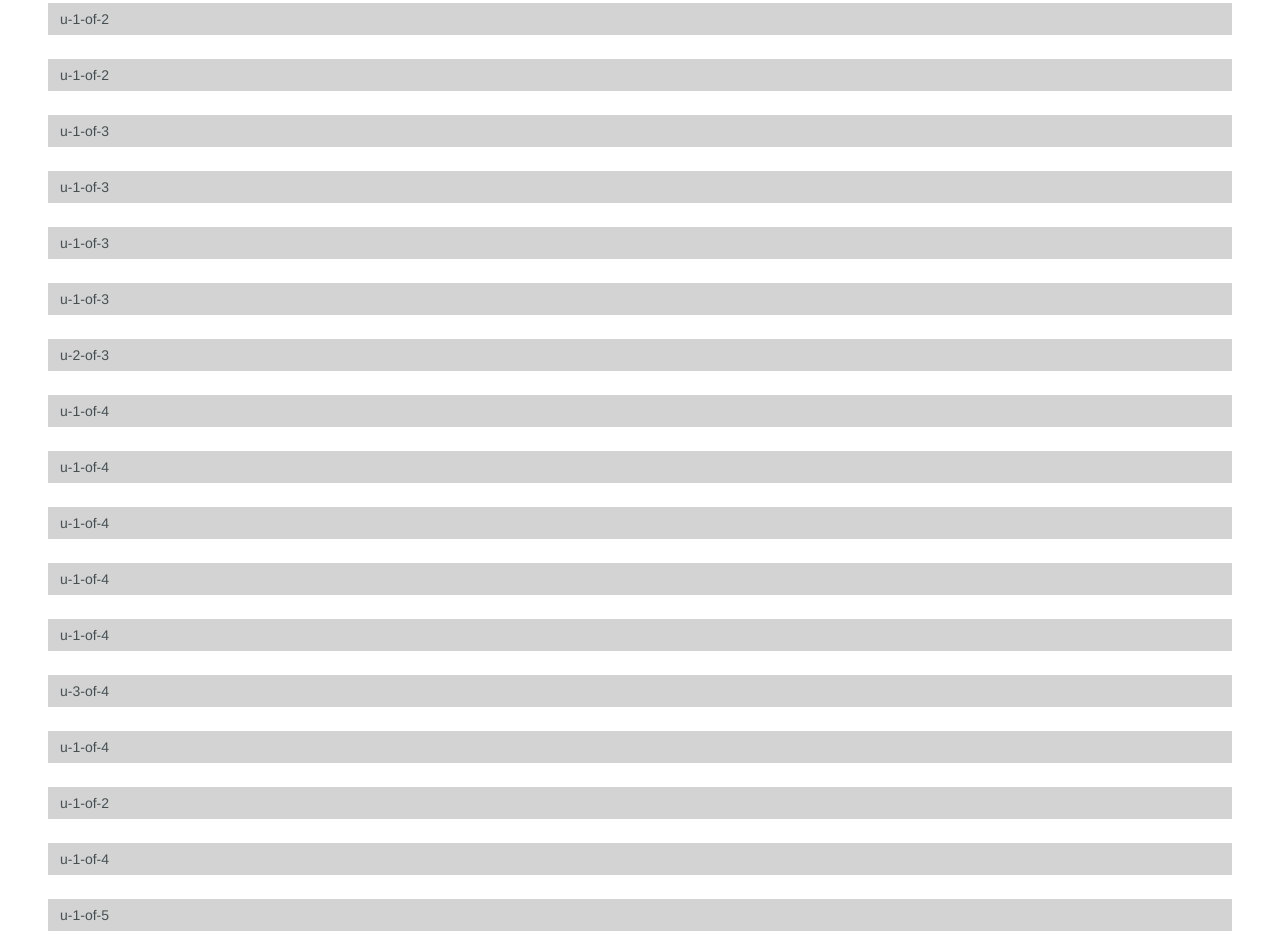
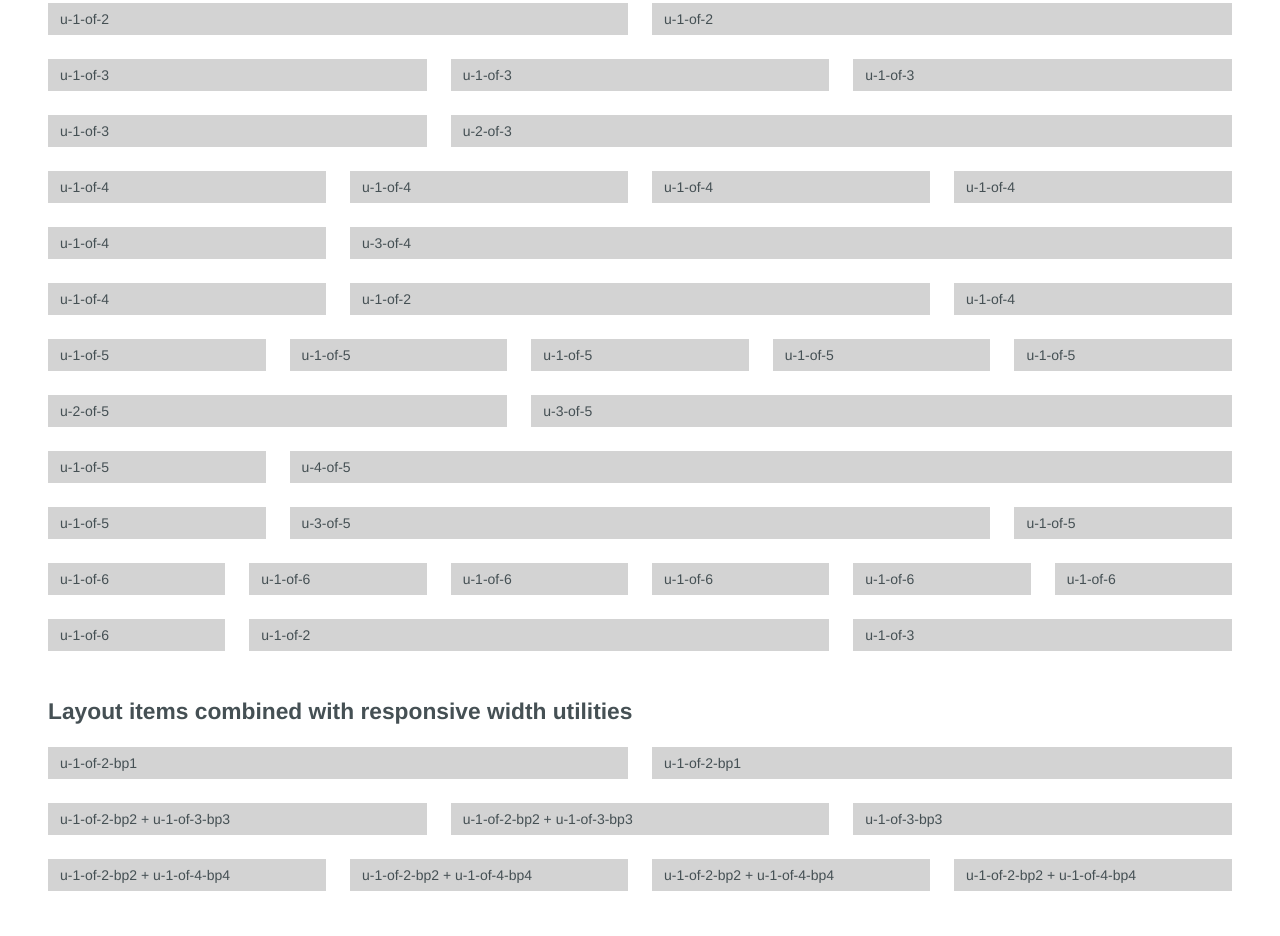
Before and after one commit to mct-ui/blogpost-design-PypaertSybrin, a plain HTML site: page layout.html in a window 1280 px wide. Shown: the part 125-1061 px from the top of the page. Drawn offline with Linux system fonts and the light colour scheme.

Commit message:
Labo-flexbox

```diff
--- a/layout.html
+++ b/layout.html
@@ -24,115 +24,115 @@
                 <div class="o-layout__item">
                     <p class="c-layout-block c-layout-block--ellipsis">default: 100%</p>
                 </div>
-                <div class="o-layout__item">
+                <div class="o-layout__item u-1-of-2">
                     <p class="c-layout-block c-layout-block--ellipsis">u-1-of-2</p>
                 </div>
-                <div class="o-layout__item">
+                <div class="o-layout__item u-1-of-2">
                     <p class="c-layout-block c-layout-block--ellipsis">u-1-of-2</p>
                 </div>
-                <div class="o-layout__item">
+                <div class="o-layout__item u-1-of-3">
                     <p class="c-layout-block c-layout-block--ellipsis">u-1-of-3</p>
                 </div>
-                <div class="o-layout__item">
+                <div class="o-layout__item u-1-of-3">
                     <p class="c-layout-block c-layout-block--ellipsis">u-1-of-3</p>
                 </div>
-                <div class="o-layout__item">
+                <div class="o-layout__item u-1-of-3">
                     <p class="c-layout-block c-layout-block--ellipsis">u-1-of-3</p>
                 </div>
-                <div class="o-layout__item">
+                <div class="o-layout__item u-1-of-3">
                     <p class="c-layout-block c-layout-block--ellipsis">u-1-of-3</p>
                 </div>
-                <div class="o-layout__item">
+                <div class="o-layout__item u-2-of-3">
                     <p class="c-layout-block c-layout-block--ellipsis">u-2-of-3</p>
                 </div>
-                <div class="o-layout__item">
+                <div class="o-layout__item u-1-of-4">
                     <p class="c-layout-block c-layout-block--ellipsis">u-1-of-4</p>
                 </div>
-                <div class="o-layout__item">
+                <div class="o-layout__item u-1-of-4">
                     <p class="c-layout-block c-layout-block--ellipsis">u-1-of-4</p>
                 </div>
-                <div class="o-layout__item">
+                <div class="o-layout__item u-1-of-4">
                     <p class="c-layout-block c-layout-block--ellipsis">u-1-of-4</p>
                 </div>
-                <div class="o-layout__item">
+                <div class="o-layout__item u-1-of-4">
                     <p class="c-layout-block c-layout-block--ellipsis">u-1-of-4</p>
                 </div>
-                <div class="o-layout__item">
+                <div class="o-layout__item u-1-of-4">
                     <p class="c-layout-block c-layout-block--ellipsis">u-1-of-4</p>
                 </div>
-                <div class="o-layout__item">
+                <div class="o-layout__item u-3-of-4">
                     <p class="c-layout-block c-layout-block--ellipsis">u-3-of-4</p>
                 </div>
-                <div class="o-layout__item">
+                <div class="o-layout__item u-1-of-4">
                     <p class="c-layout-block c-layout-block--ellipsis">u-1-of-4</p>
                 </div>
-                <div class="o-layout__item">
+                <div class="o-layout__item u-1-of-2">
                     <p class="c-layout-block c-layout-block--ellipsis">u-1-of-2</p>
                 </div>
-                <div class="o-layout__item">
+                <div class="o-layout__item u-1-of-4">
                     <p class="c-layout-block c-layout-block--ellipsis">u-1-of-4</p>
                 </div>
-                <div class="o-layout__item">
+                <div class="o-layout__item u-1-of-5">
                     <p class="c-layout-block c-layout-block--ellipsis">u-1-of-5</p>
                 </div>
-                <div class="o-layout__item">
+                <div class="o-layout__item u-1-of-5">
                     <p class="c-layout-block c-layout-block--ellipsis">u-1-of-5</p>
                 </div>
-                <div class="o-layout__item">
+                <div class="o-layout__item u-1-of-5">
                     <p class="c-layout-block c-layout-block--ellipsis">u-1-of-5</p>
                 </div>
-                <div class="o-layout__item">
+                <div class="o-layout__item u-1-of-5">
                     <p class="c-layout-block c-layout-block--ellipsis">u-1-of-5</p>
                 </div>
-                <div class="o-layout__item">
+                <div class="o-layout__item u-1-of-5">
                     <p class="c-layout-block c-layout-block--ellipsis">u-1-of-5</p>
                 </div>
-                <div class="o-layout__item">
+                <div class="o-layout__item u-2-of-5">
                     <p class="c-layout-block c-layout-block--ellipsis">u-2-of-5</p>
                 </div>
-                <div class="o-layout__item">
+                <div class="o-layout__item u-3-of-5">
                     <p class="c-layout-block c-layout-block--ellipsis">u-3-of-5</p>
                 </div>
-                <div class="o-layout__item">
+                <div class="o-layout__item u-1-of-5">
                     <p class="c-layout-block c-layout-block--ellipsis">u-1-of-5</p>
                 </div>
-                <div class="o-layout__item">
+                <div class="o-layout__item u-4-of-5">
                     <p class="c-layout-block c-layout-block--ellipsis">u-4-of-5</p>
                 </div>
-                <div class="o-layout__item">
+                <div class="o-layout__item u-1-of-5">
                     <p class="c-layout-block c-layout-block--ellipsis">u-1-of-5</p>
                 </div>
-                <div class="o-layout__item">
+                <div class="o-layout__item u-3-of-5">
                     <p class="c-layout-block c-layout-block--ellipsis">u-3-of-5</p>
                 </div>
-                <div class="o-layout__item">
+                <div class="o-layout__item u-1-of-5">
                     <p class="c-layout-block c-layout-block--ellipsis">u-1-of-5</p>
                 </div>
-                <div class="o-layout__item">
+                <div class="o-layout__item u-1-of-6">
                     <p class="c-layout-block c-layout-block--ellipsis">u-1-of-6</p>
                 </div>
-                <div class="o-layout__item">
+                <div class="o-layout__item u-1-of-6">
                     <p class="c-layout-block c-layout-block--ellipsis">u-1-of-6</p>
                 </div>
-                <div class="o-layout__item">
+                <div class="o-layout__item u-1-of-6">
                     <p class="c-layout-block c-layout-block--ellipsis">u-1-of-6</p>
                 </div>
-                <div class="o-layout__item">
+                <div class="o-layout__item u-1-of-6">
                     <p class="c-layout-block c-layout-block--ellipsis">u-1-of-6</p>
                 </div>
-                <div class="o-layout__item">
+                <div class="o-layout__item u-1-of-6">
                     <p class="c-layout-block c-layout-block--ellipsis">u-1-of-6</p>
                 </div>
-                <div class="o-layout__item">
+                <div class="o-layout__item u-1-of-6">
                     <p class="c-layout-block c-layout-block--ellipsis">u-1-of-6</p>
                 </div>
-                <div class="o-layout__item">
+                <div class="o-layout__item u-1-of-6">
                     <p class="c-layout-block c-layout-block--ellipsis">u-1-of-6</p>
                 </div>
-                <div class="o-layout__item">
+                <div class="o-layout__item u-1-of-2">
                     <p class="c-layout-block c-layout-block--ellipsis">u-1-of-2</p>
                 </div>
-                <div class="o-layout__item">
+                <div class="o-layout__item u-1-of-3">
                     <p class="c-layout-block c-layout-block--ellipsis">u-1-of-3</p>
                 </div>
             </div>
@@ -142,31 +142,31 @@
         <div class="o-container">
             <h2>Layout items combined with responsive width utilities</h2>
             <div class="o-layout o-layout--gutter">
-                <div class="o-layout__item">
+                <div class="o-layout__item u-1-of-2-bp1">
                     <p class="c-layout-block c-layout-block--ellipsis">u-1-of-2-bp1</p>
                 </div>
-                <div class="o-layout__item">
+                <div class="o-layout__item u-1-of-2-bp1">
                     <p class="c-layout-block c-layout-block--ellipsis">u-1-of-2-bp1</p>
                 </div>
-                <div class="o-layout__item">
+                <div class="o-layout__item u-1-of-2-bp2 u-1-of-3-bp3">
                     <p class="c-layout-block c-layout-block--ellipsis">u-1-of-2-bp2 + u-1-of-3-bp3</p>
                 </div>
-                <div class="o-layout__item">
+                <div class="o-layout__item u-1-of-2-bp2 u-1-of-3-bp3">
                     <p class="c-layout-block c-layout-block--ellipsis">u-1-of-2-bp2 + u-1-of-3-bp3</p>
                 </div>
-                <div class="o-layout__item">
+                <div class="o-layout__item u-1-of-3-bp3">
                     <p class="c-layout-block c-layout-block--ellipsis">u-1-of-3-bp3</p>
                 </div>
-                <div class="o-layout__item">
+                <div class="o-layout__item u-1-of-2-bp2 u-1-of-4-bp4">
                     <p class="c-layout-block c-layout-block--ellipsis">u-1-of-2-bp2 + u-1-of-4-bp4</p>
                 </div>
-                <div class="o-layout__item">
+                <div class="o-layout__item u-1-of-2-bp2 u-1-of-4-bp4">
                     <p class="c-layout-block c-layout-block--ellipsis">u-1-of-2-bp2 + u-1-of-4-bp4</p>
                 </div>
-                <div class="o-layout__item">
+                <div class="o-layout__item u-1-of-2-bp2 u-1-of-4-bp4">
                     <p class="c-layout-block c-layout-block--ellipsis">u-1-of-2-bp2 + u-1-of-4-bp4</p>
                 </div>
-                <div class="o-layout__item">
+                <div class="o-layout__item u-1-of-2-bp2 u-1-of-4-bp4">
                     <p class="c-layout-block c-layout-block--ellipsis">u-1-of-2-bp2 + u-1-of-4-bp4</p>
                 </div>
             </div>
@@ -175,7 +175,7 @@
     <section class="o-row o-row--l">
         <div class="o-container">
             <h2>Layout justification modifiers</h2>
-            <div class="o-layout o-layout--gutter">
+            <div class="o-layout o-layout--gutter o-layout--justify-start">
                 <div class="o-layout__item u-1-of-4-bp2">
                     <p class="c-layout-block c-layout-block--ellipsis">Default justification is from the start</p>
                 </div>
@@ -186,7 +186,7 @@
                     <p class="c-layout-block c-layout-block--ellipsis">Default justification is from the start</p>
                 </div>
             </div>
-            <div class="o-layout o-layout--gutter">
+            <div class="o-layout o-layout--gutter o-layout--justify-end">
                 <div class="o-layout__item u-1-of-4-bp2">
                     <p class="c-layout-block c-layout-block--ellipsis">We are justified to the end</p>
                 </div>
@@ -197,7 +197,7 @@
                     <p class="c-layout-block c-layout-block--ellipsis">We are justified to the end</p>
                 </div>
             </div>
-            <div class="o-layout o-layout--gutter">
+            <div class="o-layout o-layout--gutter o-layout--justify-center">
                 <div class="o-layout__item u-1-of-4-bp2">
                     <p class="c-layout-block c-layout-block--ellipsis">We are justified to the center</p>
                 </div>
@@ -208,7 +208,7 @@
                     <p class="c-layout-block c-layout-block--ellipsis">We are justified to the center</p>
                 </div>
             </div>
-            <div class="o-layout o-layout--gutter">
+            <div class="o-layout o-layout--gutter o-layout--justify-space-evenly">
                 <div class="o-layout__item u-1-of-4-bp2">
                     <p class="c-layout-block c-layout-block--ellipsis">We have equal space between us</p>
                 </div>
@@ -219,7 +219,7 @@
                     <p class="c-layout-block c-layout-block--ellipsis">We have equal space between us</p>
                 </div>
             </div>
-            <div class="o-layout o-layout--gutter">
+            <div class="o-layout o-layout--gutter o-layout--justify-space-between">
                 <div class="o-layout__item u-1-of-4-bp2">
                     <p class="c-layout-block c-layout-block--ellipsis">We have equal space on both sides</p>
                 </div>
@@ -230,7 +230,7 @@
                     <p class="c-layout-block c-layout-block--ellipsis">We have equal space on both sides</p>
                 </div>
             </div>
-            <div class="o-layout o-layout--gutter">
+            <div class="o-layout o-layout--gutter o-layout--justify-space-between">
                 <div class="o-layout__item u-1-of-4-bp2">
                     <p class="c-layout-block c-layout-block--ellipsis">We don't </p>
                 </div>
@@ -254,7 +254,7 @@
                     <p class="c-layout-block c-layout-block--ellipsis">I'm <strong>second</strong> in order</p>
                 </div>
             </div>
-            <div class="o-layout o-layout--gutter">
+            <div class="o-layout o-layout--gutter o-layout--row-reverse">
                 <div class="o-layout__item u-1-of-2-bp2">
                     <p class="c-layout-block c-layout-block--ellipsis">I'm <strong>first</strong> in order</p>
                 </div>
@@ -284,7 +284,7 @@
                         culpa.</p>
                 </div>
             </div>
-            <div class="o-layout o-layout--gutter">
+            <div class="o-layout o-layout--gutter o-layout--align-end">
                 <div class="o-layout__item u-1-of-2-bp2">
                     <p class="c-layout-block">We are aligned to te end.</p>
                 </div>
@@ -301,7 +301,7 @@
                         culpa.</p>
                 </div>
             </div>
-            <div class="o-layout o-layout--gutter">
+            <div class="o-layout o-layout--gutter o-layout--align-center">
                 <div class="o-layout__item u-1-of-2-bp2">
                     <p class="c-layout-block">We are aligned to te center.</p>
                 </div>
@@ -344,13 +344,13 @@
         </header>
         <article class="o-row o-row--l">
             <div class="o-container">
-                <div class="o-layout">
-                    <div class="o-layout__item">
+                <div class="o-layout o-layout--gutter o-layout--align-center o-layout--justify-space-evenly">
+                    <div class="o-layout__item u-1-of-2 u-2-of-5-bp4">
                         <figure>
                             <img src="img/yawning-cat-square.jpg" alt="This is a picture of a yawning cat">
                         </figure>
                     </div>
-                    <div class="o-layout__item">
+                    <div class="o-layout__item u-1-of-2 u-2-of-5-bp4">
                         <h3>I'm second in order</h3>
                         <p>
                             Lorem ipsum dolor sit amet, consectetur adipisicing elit. Neque officiis laudantium rem
@@ -363,13 +363,13 @@
         </article>
         <article class="o-row o-row--l">
             <div class="o-container">
-                <div class="o-layout">
-                    <div class="o-layout__item">
+                <div class="o-layout o-layout--gutter o-layout--align-center o-layout--justify-space-evenly o-layout--row-reverse">
+                    <div class="o-layout__item o-layout__item u-1-of-2 u-2-of-5-bp4">
                         <figure>
                             <img src="img/yawning-cat-square.jpg" alt="This is a picture of a yawning cat">
                         </figure>
                     </div>
-                    <div class="o-layout__item">
+                    <div class="o-layout__item o-layout__item u-1-of-2 u-2-of-5-bp4">
                         <h3>I'm second in order</h3>
                         <p>
                             Lorem ipsum dolor sit amet, consectetur adipisicing elit. Neque officiis laudantium rem
@@ -384,8 +384,8 @@
     <section class="o-row o-row--l">
         <div class="o-container">
             <h2>Example 2</h2>
-            <div class="o-layout">
-                <article class="o-layout__item">
+            <div class="o-layout o-layout--gutter">
+                <article class="o-layout__item u-1-of-3">
                     <figure>
                         <img src="img/yawning-cat.jpeg" alt="This is a picture of a yawning cat">
                     </figure>
@@ -396,7 +396,7 @@
                         sunt minus mollitia libero.
                     </p>
                 </article>
-                <article class="o-layout__item">
+                <article class="o-layout__item u-1-of-3">
                     <figure>
                         <img src="img/yawning-cat.jpeg" alt="This is a picture of a yawning cat">
                     </figure>
@@ -407,7 +407,7 @@
                         sunt minus mollitia libero.
                     </p>
                 </article>
-                <article class="o-layout__item">
+                <article class="o-layout__item u-1-of-3">
                     <figure>
                         <img src="img/yawning-cat.jpeg" alt="This is a picture of a yawning cat">
                     </figure>
@@ -425,12 +425,12 @@
 
         <div class="o-container">
             <h2>Example 3</h2>
-            <figure class="o-layout">
+            <figure class="o-layout o-layout--gutter o-layout--align-end">
 
-                <div class="o-layout__item">
+                <div class="o-layout__item u-2-of-3">
                     <img src="img/yawning-cat.jpeg" alt="This is a picture of a yawning cat">
                 </div>
-                <div class="o-layout__item">
+                <div class="o-layout__item u-1-of-3">
                     <figcaption class="u-max-width-sm">Lorem ipsum dolor sit amet, consectetur adipisicing elit.
                         Neque officiis laudantium rem error qui, tempora natus reiciendis sed iste asperiores,
                         accusamus optio facere a, unde nam, sunt minus mollitia libero.</figcaption>
```
